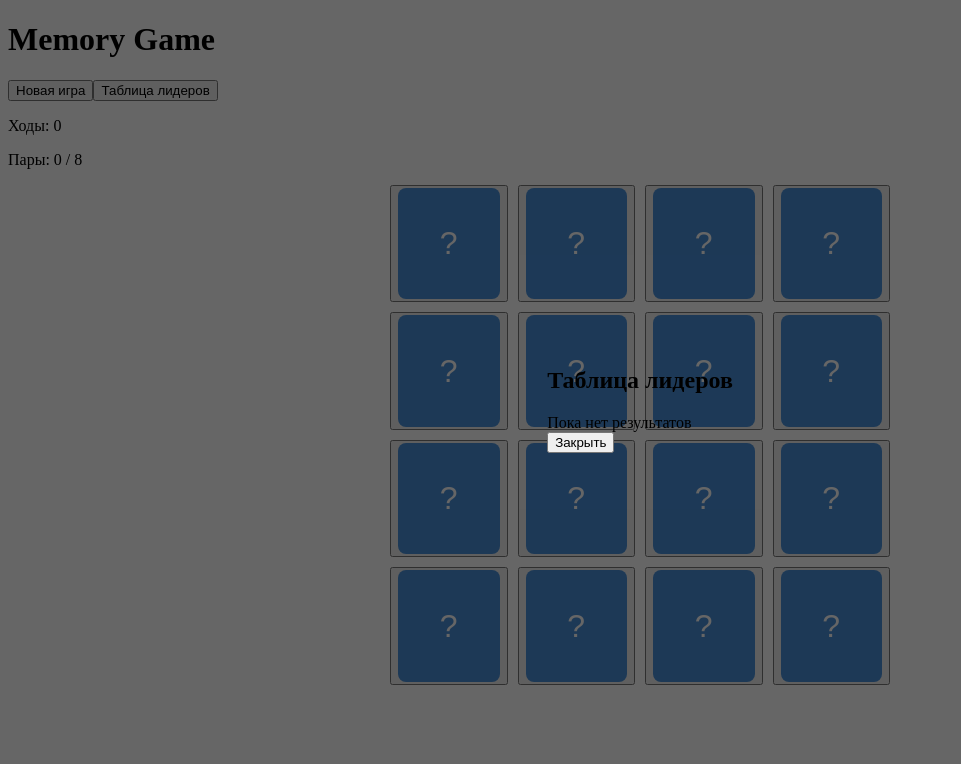
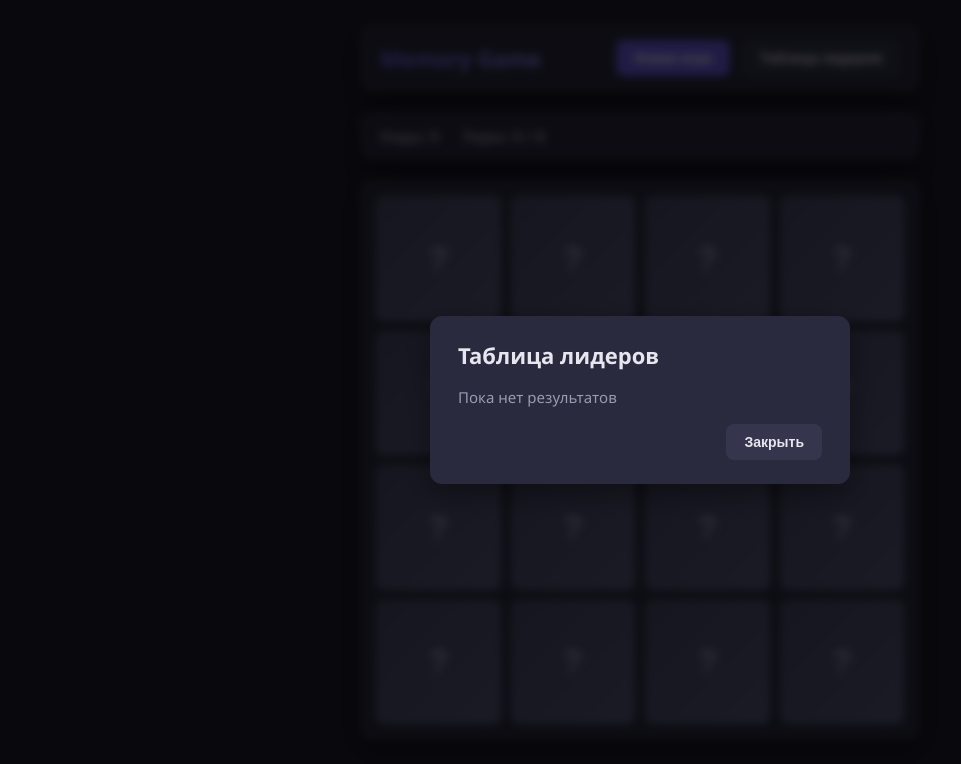
Before and after one commit to Kalanho/memory-game, a plain HTML site: page index.html in a window 1280 px wide. Both pictures are taken after a click on the button "Таблица лидеров". Shown: the whole page, without its empty margins (0-961 px from the left). Drawn offline with Linux system fonts and the light colour scheme.

```diff
--- a/styles/style.css
+++ b/styles/style.css
@@ -1,22 +1,166 @@
-.board {
+
+:root {
+    --bg: #1e1e2e;
+    --surface: #2a2a3e;
+    --surface-2: #35354d;
+    --text: #e6e6f0;
+    --text-muted: #9a9ab0;
+    --accent: #6c5ce7;
+    --accent-hover: #7d6ff0;
+    --success: #2ecc71;
+    --card-back: #4a4a6a;
+    --shadow: 0 10px 30px rgba(0, 0, 0, 0.4);
+    --radius: 12px;
+  }
+
+  * {
+    box-sizing: border-box;
+  }
+
+  body {
+    margin: 0;
+    min-height: 100vh;
+    font-family: 'Segoe UI', system-ui, -apple-system, sans-serif;
+    background: var(--bg);
+    color: var(--text);
+    display: flex;
+    justify-content: center;
+    padding: 24px;
+  }
+
+  .no-scroll {
+    overflow: hidden;
+  }
+
+
+  .app {
+    width: 100%;
+    max-width: 560px;
+    display: flex;
+    flex-direction: column;
+    gap: 20px;
+  }
+
+
+  .header {
+    display: flex;
+    align-items: center;
+    gap: 12px;
+    flex-wrap: wrap;
+    padding: 16px 20px;
+    background: var(--surface);
+    border-radius: var(--radius);
+    box-shadow: var(--shadow);
+  }
+
+  .header__title {
+    margin: 0;
+    font-size: 22px;
+    font-weight: 700;
+    flex: 1;
+    background: linear-gradient(135deg, var(--accent), #a29bfe);
+    -webkit-background-clip: text;
+    -webkit-text-fill-color: transparent;
+    background-clip: text;
+  }
+
+
+  .btn {
+    padding: 10px 18px;
+    border: none;
+    border-radius: 8px;
+    font-size: 14px;
+    font-weight: 600;
+    cursor: pointer;
+    background: var(--surface-2);
+    color: var(--text);
+    transition: background 0.2s, transform 0.1s, box-shadow 0.2s;
+  }
+
+  .btn:hover {
+    background: #45456a;
+    transform: translateY(-1px);
+    box-shadow: 0 4px 12px rgba(0, 0, 0, 0.3);
+  }
+
+  .btn:active {
+    transform: translateY(0);
+  }
+
+  .btn:focus-visible {
+    outline: 2px solid var(--accent);
+    outline-offset: 2px;
+  }
+
+  .btn--new {
+    background: var(--accent);
+    color: #fff;
+  }
+
+  .btn--new:hover {
+    background: var(--accent-hover);
+  }
+
+  .btn--primary {
+    background: var(--success);
+    color: #fff;
+  }
+
+  .btn--primary:hover {
+    background: #27ae60;
+  }
+
+  .stats {
+    display: flex;
+    gap: 24px;
+    padding: 14px 20px;
+    background: var(--surface);
+    border-radius: var(--radius);
+    box-shadow: var(--shadow);
+  }
+
+  .stats p {
+    margin: 0;
+    font-size: 15px;
+    color: var(--text-muted);
+  }
+
+  .stats__moves,
+  .stats__pairs {
+    color: var(--text);
+    font-weight: 700;
+  }
+
+  .board {
     display: grid;
     grid-template-columns: repeat(4, 1fr);
     gap: 10px;
-    max-width: 500px;
-    margin: 0 auto;
+    padding: 16px;
+    background: var(--surface);
+    border-radius: var(--radius);
+    box-shadow: var(--shadow);
   }
 
   .card {
     aspect-ratio: 1;
+    padding: 0;
+    border: none;
+    background: transparent;
+    cursor: pointer;
     perspective: 600px;
-    cursor: pointer;
+    border-radius: 8px;
+  }
+
+  .card:focus-visible {
+    outline: 2px solid var(--accent);
+    outline-offset: 3px;
   }
 
   .card__inner {
     position: relative;
     width: 100%;
     height: 100%;
-    transition: transform 0.4s;
+    transition: transform 0.4s cubic-bezier(0.4, 0.2, 0.2, 1);
     transform-style: preserve-3d;
   }
 
@@ -32,31 +176,148 @@
     align-items: center;
     justify-content: center;
     backface-visibility: hidden;
+    -webkit-backface-visibility: hidden;
     border-radius: 8px;
+    font-size: 2rem;
+    user-select: none;
   }
 
   .card__front {
-    background: #fff;
+    background: var(--surface-2);
     transform: rotateY(180deg);
-    font-size: 2rem;
+    box-shadow: inset 0 0 0 2px rgba(255, 255, 255, 0.08);
   }
 
   .card__back {
-    background: #4a90d9;
-    color: #fff;
-    font-size: 2rem;
+    background: linear-gradient(135deg, var(--card-back), #5a5a80);
+    color: var(--text-muted);
+    font-weight: 700;
+    box-shadow: inset 0 0 0 2px rgba(255, 255, 255, 0.05);
+  }
+
+  .card:not(.card--flipped):not(.card--matched):hover .card__inner {
+    transform: translateY(-3px);
+  }
+
+  .card--matched .card__front {
+    background: rgba(46, 204, 113, 0.25);
+    box-shadow: inset 0 0 0 2px var(--success), 0 0 20px rgba(46, 204, 113, 0.4);
   }
 
   .modal-overlay {
     position: fixed;
     inset: 0;
-    background: rgba(0, 0, 0, 0.6);
+    background: rgba(0, 0, 0, 0.7);
     display: flex;
     align-items: center;
     justify-content: center;
     z-index: 100;
+    padding: 20px;
+    backdrop-filter: blur(4px);
+    animation: fadeIn 0.2s ease;
   }
 
-  .no-scroll {
-    overflow: hidden;
+  @keyframes fadeIn {
+    from { opacity: 0; }
+    to { opacity: 1; }
   }
+
+  .modal {
+    background: var(--surface);
+    border-radius: var(--radius);
+    box-shadow: var(--shadow);
+    padding: 24px 28px;
+    width: 100%;
+    max-width: 420px;
+    display: flex;
+    flex-direction: column;
+    gap: 16px;
+    animation: slideUp 0.25s ease;
+  }
+
+  @keyframes slideUp {
+    from { transform: translateY(16px); opacity: 0; }
+    to { transform: translateY(0); opacity: 1; }
+  }
+
+  .modal__title {
+    margin: 0;
+    font-size: 22px;
+    font-weight: 700;
+  }
+
+  .modal__body {
+    font-size: 15px;
+    color: var(--text-muted);
+    line-height: 1.5;
+  }
+
+  .modal__footer {
+    display: flex;
+    gap: 10px;
+    justify-content: flex-end;
+  }
+
+
+  .leaders {
+    width: 100%;
+    border-collapse: collapse;
+    font-size: 14px;
+  }
+
+  .leaders th,
+  .leaders td {
+    padding: 10px 12px;
+    text-align: left;
+    border-bottom: 1px solid var(--surface-2);
+  }
+
+  .leaders th {
+    color: var(--text-muted);
+    font-weight: 600;
+    font-size: 12px;
+    text-transform: uppercase;
+    letter-spacing: 0.5px;
+  }
+
+  .leaders tr:last-child td {
+    border-bottom: none;
+  }
+
+  .leaders td:first-child {
+    font-weight: 700;
+    color: var(--accent);
+  }
+
+  /* ===== Адаптив ===== */
+  @media (max-width: 480px) {
+    body {
+      padding: 12px;
+    }
+
+    .header {
+      padding: 12px 14px;
+    }
+
+    .header__title {
+      font-size: 18px;
+      flex-basis: 100%;
+      text-align: center;
+    }
+
+    .header .btn {
+      flex: 1;
+      padding: 10px 12px;
+      font-size: 13px;
+    }
+
+    .board {
+      gap: 8px;
+      padding: 12px;
+    }
+
+    .card__front,
+    .card__back {
+      font-size: 1.5rem;
+    }
+  }
```
